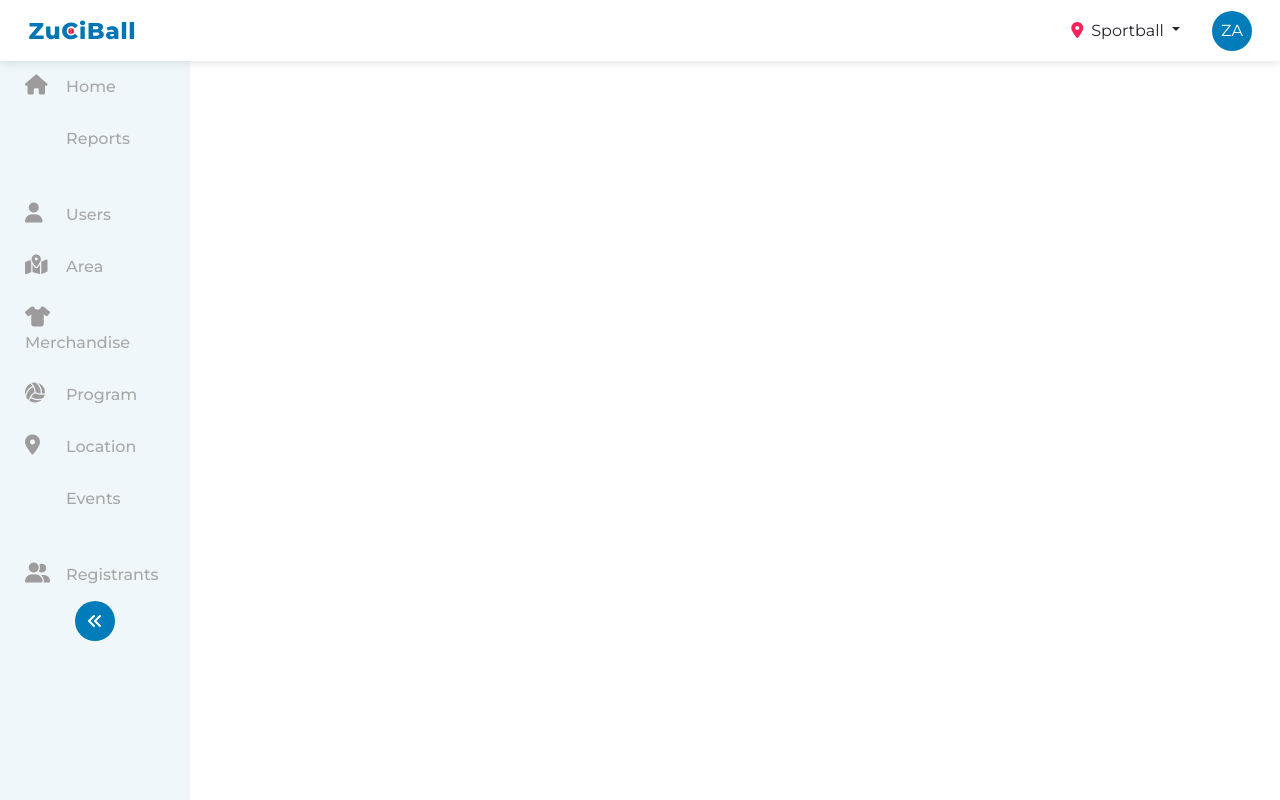
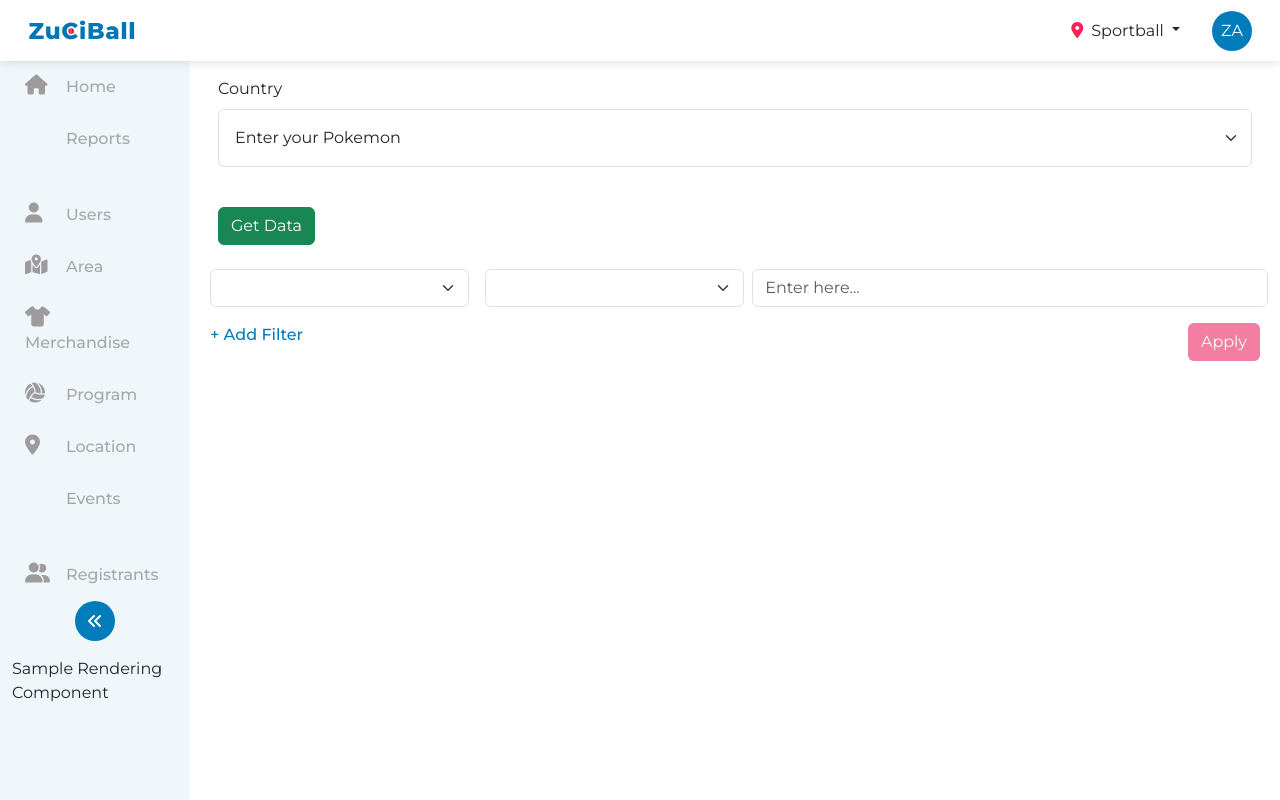
Before and after one commit to Denil-Doss-ZS0463/Angular_v17, an Angular app in the folder Angular17_DemoProject/: page /sampleRendering in a window 1280 px wide. Before the commit this address led to /. Built offline with nearby package versions, Linux system fonts and the light colour scheme; some icons are missing.

Commit message:
Common Filter UI design started
Common Filter UI design started

```diff
--- a/Angular17_DemoProject/src/app/app.routes.ts
+++ b/Angular17_DemoProject/src/app/app.routes.ts
@@ -1,6 +1,7 @@
 import { Routes } from '@angular/router';
 import { HomeComponent } from './core-components/home/home.component';
 import { ReportsComponent } from './core-components/reports/reports.component';
+import { SampleRenderingPageComponent } from './core-components/sample-rendering-page/sample-rendering-page.component';
 
 export const routes: Routes = [
     {
@@ -15,5 +16,9 @@ export const routes: Routes = [
     {
         path:'reports',
         component:ReportsComponent
+    },
+    {
+        path:'sampleRendering',
+        component:SampleRenderingPageComponent
     }
 ];
--- a/Angular17_DemoProject/src/app/basic-components/header/header.component.css
+++ b/Angular17_DemoProject/src/app/basic-components/header/header.component.css
@@ -62,6 +62,12 @@
     color: white;
 }
 
+
+.sampleClass
+{
+    cursor: pointer;
+}
+
 @media screen and (max-width: 992px) {
     .logoContainer {
         display: flex;
--- a/Angular17_DemoProject/src/app/basic-components/header/header.component.html
+++ b/Angular17_DemoProject/src/app/basic-components/header/header.component.html
@@ -138,6 +138,9 @@
                         }
                     </div>
                 </div>
+                <div>
+                    <div class="sampleClass" routerLink="/sampleRendering">Sample Rendering Component</div>
+                </div>
             </nav>
             <main role="main" class="col main-content">
                 <router-outlet></router-outlet>
--- /dev/null
+++ b/Angular17_DemoProject/src/app/common-libraies/common-filter/common-filter.component.css
@@ -0,0 +1,24 @@
+.btn-apply {
+    background-color: #EB0045;
+}
+
+.filterDisabled {
+    opacity: 0.5;
+}
+
+.addFilterLabel {
+    color: #007CBA;
+    text-decoration: none;
+    font-weight: 500;
+}
+
+.addFilterLabel:hover {
+    cursor: pointer;
+    text-decoration: underline;
+
+}
+
+.andLabel {
+    color: #007CBA;
+    font-weight: 500;
+}
--- /dev/null
+++ b/Angular17_DemoProject/src/app/common-libraies/common-filter/common-filter.component.html
@@ -0,0 +1,51 @@
+<div class="" [formGroup]="filterForm">
+    @for(filter of filters;track $index)
+    {
+    <div class="d-flex justify-content-between align-items-center">
+        <select class="form-select w-25 m-2" [formControlName]="'filterColumn'">
+            <option selected disabled>Select Column Name</option>
+            @for(header of headers; track $index)
+            {
+            <option [value]="header">{{header}}</option>
+            }
+        </select>
+
+        <select class="form-select w-25 m-2" [formControlName]="'filterCondition'">
+            <option selected disabled>Select Attributes</option>
+            @for(attributes of filterAttributes; track $index)
+            {
+            <option [value]="attributes">{{attributes}}</option>
+            }
+        </select>
+
+        <input type="text" class="form-control w-50" placeholder="Enter here..." [formControlName]="'filterValue'">
+
+        @if(filters.length > 1)
+        {
+        <div (click)="removeFilter($index)" class="mx-2">
+            <i class="fa-solid fa-trash-can fs-3 text-secondary"></i>
+        </div>
+        }
+    </div>
+    @if(filters.length > 1)
+    {
+    <div class="d-flex justify-content-between align-items-center">
+        <div class="w-50">
+            <hr />
+        </div>
+        <div class="andLabel mx-2">and</div>
+        <div class="w-50">
+            <hr />
+        </div>
+    </div>
+    }
+    }
+
+</div>
+
+<div class="d-flex justify-content-between mt-2">
+    <a (click)="addFilter()" class="addFilterLabel mx-2">+ Add Filter</a>
+    <button (click)="applyFilters()" class="btn btn-apply text-light mx-2"
+        [ngClass]="{'filterDisabled':filterForm.invalid}">Apply</button>
+    <!-- <button (click)="resetValues()" class="mx-2">Reset</button> -->
+</div>
--- /dev/null
+++ b/Angular17_DemoProject/src/app/common-libraies/common-filter/common-filter.component.ts
@@ -0,0 +1,102 @@
+import { Component, EventEmitter, Input, Output } from '@angular/core';
+import { FormGroup, FormBuilder, Validators, ReactiveFormsModule, FormsModule } from '@angular/forms';
+import { StringContants } from '../../../assets/Constants/stringConstant';
+import { CommonDropdownComponent } from '../common-dropdown/common-dropdown.component';
+import { CommonInputBoxComponent } from '../common-input-box/common-input-box.component';
+import { NgClass } from '@angular/common';
+@Component({
+  selector: 'app-common-filter',
+  standalone: true,
+  imports: [ReactiveFormsModule, FormsModule, CommonDropdownComponent, CommonInputBoxComponent,NgClass],
+  templateUrl: './common-filter.component.html',
+  styleUrl: './common-filter.component.css'
+})
+export class CommonFilterComponent {
+
+  @Input() headers!: string[];
+  filterAttributes: string[] = StringContants.filter.filterAttributes;
+  @Output() filtersChanged = new EventEmitter<any[]>();
+  @Input() tableData: any[] = [];
+  @Input() dataAsSelected!: string;
+  @Output() resetFilter = new EventEmitter<any>();
+  dataToFilter: any[] = [];
+  filterForm!: FormGroup;
+
+  constructor(private formBuilder: FormBuilder) {
+    this.filterForm = this.formBuilder.group({
+      filterColumn: ['', Validators.required],
+      filterValue: ['', Validators.required],
+      filterCondition: ['Attributes', Validators.required]
+    });
+
+  }
+  ngOnInit() {
+    this.dataToFilter = this.tableData;
+  }
+
+  filters: any[] = [{ column: '', condition: 'equals', value: '' }];
+
+  addFilter() {
+    this.filters.push({ column: '', condition: 'equals', value: '' });
+  }
+
+  removeFilter(index: number) {
+    this.filters.splice(index, 1);
+  }
+
+  applyFilters() {
+    console.log("filter criteria-->", this.filters);
+    console.log("table data-->", this.tableData);
+    console.log(this.filterForm.value);
+    if (!this.filterForm.invalid) {
+      this.dataToFilter = this.applyFiltersCriteria(this.tableData, [this.filterForm.value]);
+      // console.log(this.dataToFilter);
+      this.filtersChanged.emit(this.dataToFilter);
+    }
+
+  }
+
+  columnValue!: string;
+  applyFiltersCriteria<T>(data: any, filterCriteria: any[]): T[] {
+    return data.filter((item: any) => {
+      return filterCriteria.every(criteria => {
+        const columnName = this.toCamelCase(criteria.filterColumn);
+        this.columnValue = item[columnName];
+        switch (criteria.filterCondition.toLowerCase()) {
+          case 'equals':
+            return this.columnValue.toLocaleLowerCase() === criteria.filterValue.toLocaleLowerCase();
+          case 'does not equal':
+            return this.columnValue.toLocaleLowerCase() !== criteria.filterValue.toLocaleLowerCase();
+          case 'begins with':
+            return this.columnValue.startsWith(criteria.filterValue.toLocaleLowerCase());
+          case 'not begins with':
+            return !this.columnValue.startsWith(criteria.filterValue.toLocaleLowerCase());
+          case 'ends with':
+            return this.columnValue.endsWith(criteria.filterValue.toLocaleLowerCase());
+          case 'not ends with':
+            return !this.columnValue.endsWith(criteria.filterValue.toLocaleLowerCase());
+          case 'contains':
+            return this.columnValue.toLocaleLowerCase().includes(criteria.filterValue.toLocaleLowerCase());
+          case 'not contains':
+            return !this.columnValue.toLocaleLowerCase().includes(criteria.filterValue.toLocaleLowerCase());
+          default:
+            return true;
+        }
+      });
+    });
+  }
+
+
+
+  toCamelCase(text: string) {
+    return text.replace(/[_\-\s]([a-z])/ig, function (match, letter) {
+      return letter.toUpperCase();
+    }).replace(/^[A-Z]/, function (match) {
+      return match.toLowerCase();
+    });
+  }
+
+  resetValues() {
+    this.resetFilter.emit(true)
+  }
+}
--- a/Angular17_DemoProject/src/app/common-libraies/common-table/common-table.component.html
+++ b/Angular17_DemoProject/src/app/common-libraies/common-table/common-table.component.html
@@ -17,7 +17,7 @@
             </tr>
         </thead>
         <tbody>
-            @for(user of data; track $index)
+            @for(user of mockData; track $index)
             {
             <tr class="text-center" (click)="showRowDetails(user)">
                 @for(key of getUserKeys(user); track $index)
--- a/Angular17_DemoProject/src/app/core-components/sample-rendering-page/sample-rendering-page.component.html
+++ b/Angular17_DemoProject/src/app/core-components/sample-rendering-page/sample-rendering-page.component.html
@@ -1,6 +1,5 @@
-<!-- <form [formGroup]="myForm" class="m-3">
-
-    <div class="row mt-2 ">
+<form [formGroup]="myForm" class="m-3">
+<!-- <div class="row mt-2 ">
         <div class="col-6 outerBorder">
             <div class="bolderLabel">Personal Info</div>
             <app-common-input-box [label]="'Username'" [controlName]="'username'" [parentForm]="myForm"
@@ -36,20 +35,18 @@
         <app-common-dropdown [label]="'Country'" [controlName]="'country'" [parentForm]="myForm"
             [idSelector]="'country'" [placeholderText]="'Enter your Country'" [errorMessage]="'Country is required'"
             [objectKeyToShow]="'name'"  [selectedValue]="'John Doe'"
-            [invalidForm]="invalidForm" [dropDownValue]="users" [objectKeyAsValue]="'name'"></app-common-dropdown>
+            [invalidForm]="invalidForm" [dropDownValue]="users" [objectKeyAsValue]="'name'"></app-common-dropdown>-->
 
             <app-common-dropdown [label]="'Country'" [controlName]="'pokemonData'" [parentForm]="myForm"
             [idSelector]="'country'" [placeholderText]="'Enter your Pokemon'" [errorMessage]="'Starter Pokemon is required'"
             [objectKeyToShow]="'name'" [selectedValue]="'Bulbasaur'"
             [invalidForm]="invalidForm" [dropDownValue]="pokeDetails" [objectKeyAsValue]="'type'"></app-common-dropdown>
-    </div>
+    <!-- </div> -->
 
     <button type="submit" class="btn btn-success mt-3" (click)="getData()">Get Data</button>
 </form>
 
-<button (click)="updateSelectedValue('Charmander')" class="btn btn-danger">UpdateDropdown</button> -->
-
-<h2 class="mt-3">This is Pokemon Details</h2>
+<!-- <h2 class="mt-3">This is Pokemon Details</h2>
 <app-common-table [headers]="pokeHeaders" [data]="pokeDetails"></app-common-table>
 
 
@@ -58,7 +55,10 @@
 <app-common-table [headers]="['Name', 'Email']" [data]="users" [dataToRemove]="['id', 'age']"></app-common-table>
 
 <h2 class="mt-3">This is employee Details</h2>
-<app-common-table [headers]="employeeHeader" [data]="employeeDetails"></app-common-table>
+<app-common-table [headers]="employeeHeader" [data]="mockData" [mockData]="mockData"></app-common-table>
 
 <!-- <h2 class="mt-3">This is Pokemon Details</h2>
 <app-common-table [headers]="pokeHeaders" [data]="pokeDetails"></app-common-table> -->
+
+
+<app-common-filter [headers]="employeeHeader" [tableData]="employeeDetails" (filtersChanged)="updateFilter($event)" (resetFilter)="resetFilter()"></app-common-filter>
--- a/Angular17_DemoProject/src/app/core-components/sample-rendering-page/sample-rendering-page.component.ts
+++ b/Angular17_DemoProject/src/app/core-components/sample-rendering-page/sample-rendering-page.component.ts
@@ -3,21 +3,21 @@ import { FormBuilder, FormGroup, FormsModule, ReactiveFormsModule, Validators }
 import { CommonInputBoxComponent } from '../../common-libraies/common-input-box/common-input-box.component';
 import { CommonDropdownComponent } from '../../common-libraies/common-dropdown/common-dropdown.component';
 import { CommonTableComponent } from '../../common-libraies/common-table/common-table.component';
-
+import { CommonFilterComponent } from '../../common-libraies/common-filter/common-filter.component';
+import { StringContants } from '../../../assets/Constants/stringConstant';
 @Component({
   selector: 'app-sample-rendering-page',
   standalone: true,
-  imports: [FormsModule, ReactiveFormsModule, CommonInputBoxComponent, CommonDropdownComponent, CommonTableComponent],
+  imports: [FormsModule, ReactiveFormsModule, CommonInputBoxComponent, CommonDropdownComponent, CommonTableComponent, CommonFilterComponent],
   templateUrl: './sample-rendering-page.component.html',
   styleUrl: './sample-rendering-page.component.css'
 })
 export class SampleRenderingPageComponent {
-  inputValue = signal('')
-
+  inputValue = signal('');
   myForm!: FormGroup;
-
   userName: string = "";
   age: number = 0;
+  mockData: any[] = [];
   constructor(private formBuilder: FormBuilder) { }
 
   ngOnInit(): void {
@@ -25,12 +25,12 @@ export class SampleRenderingPageComponent {
       username: ['', Validators.required],
       age: ['', Validators.required],
       state: ['', Validators.required],
-      currency: ['',Validators.required],
+      currency: ['', Validators.required],
       areaName: [''],
       country: ['',],
-      pokemonData: ['',Validators.required],
-
+      pokemonData: ['', Validators.required],
     });
+    this.mockData = this.employeeDetails;
 
   }
 
@@ -47,6 +47,16 @@ export class SampleRenderingPageComponent {
       this.invalidForm = true;
     }
   }
+
+  updateFilter(data: any) {
+    this.mockData = data;
+  }
+
+  resetFilter() {
+    this.mockData = this.employeeDetails;
+  }
+
+
 
   users: any[] = [
     {
--- a/Angular17_DemoProject/src/assets/Constants/stringConstant.ts
+++ b/Angular17_DemoProject/src/assets/Constants/stringConstant.ts
@@ -0,0 +1,20 @@
+export class StringContants
+{
+    public static generalContants = {
+        save:'Save',
+        cancel:'Cancel',
+        close:'Close',
+        add:'Add',
+        edit:'Edit',
+        delete:'Delete',
+        apply:'Apply',
+    }
+
+    public static filter = {
+        filterLabel:'Filter',
+        columnLabel:'Column',
+        filterAttributes: ['Equals', 'Does Not Equal', 'Begins With', 'Not Begins With', 'Ends With', 'Not Ends With', 'Contains', 'Not Contains' ],
+        addFilterLabel:'Add Filter',
+
+    }
+}
```
Also changed, not shown: Angular17_DemoProject/src/app/common-libraies/common-table/common-table.component.ts (+8 -2 lines), 1 other file (tests, documents, lock files or other folders).
